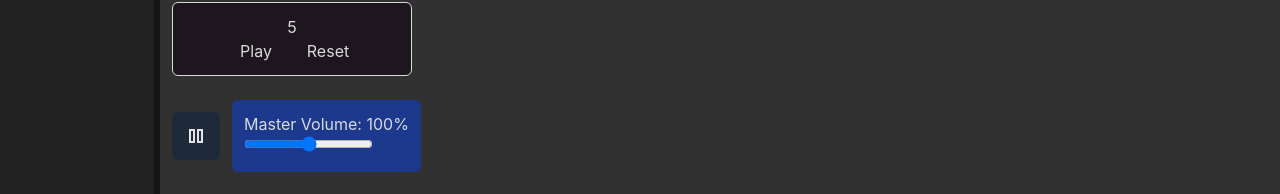
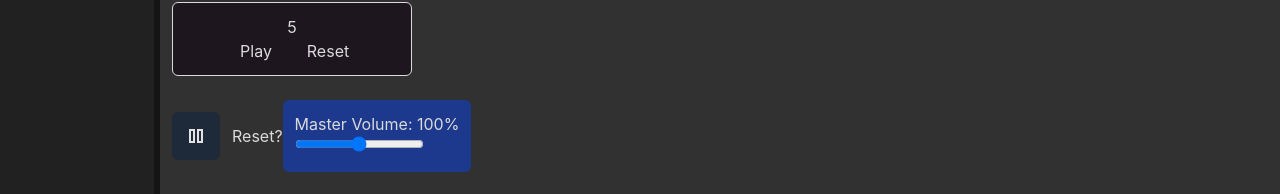
Before and after one commit to DoggCo/elev-dashboard, a React (Vite) app: page / in a window 1280 px wide. Shown: the part 582-776 px from the top of the page. Built offline with nearby package versions, Linux system fonts and the light colour scheme; no server answers.

Commit message:
dumbass way of resetting audio boxes

```diff
--- a/src/soundBoxes.jsx
+++ b/src/soundBoxes.jsx
@@ -6,7 +6,7 @@ import play from "./assets/play.svg"
 import { sounds } from "./soundFiles"
 
 export default function SoundBoxes() {
-  const { setIsPlaying, isPlaying } = useContext(SettingsList)
+  const { setIsPlaying, isPlaying, showAudio, setShowAudio } = useContext(SettingsList)
   const [masterVol, setMasterVol] = useState(1)
 
   return (
@@ -17,6 +17,13 @@ export default function SoundBoxes() {
           // Very stupid way of doing margin.
           className="flex bg-gray-800 rounded-md hover:cursor-pointer w-fit p-3 my-3 mr-3"
         ><img src={isPlaying ? pause : play} /></button>
+        <button
+        // Extremely retarded way of resetting. Hides audio for a split second, triggering some other logic which resets it.
+          onClick={() => {
+            setShowAudio(false);
+            setTimeout(() => setShowAudio(true), 0);
+          }}
+        >Reset?</button>
         <div className="bg-blue-900 flex-col p-3 rounded-md">
           <label>Master Volume: {Math.round(masterVol * 100)}%</label>
           <input className="flex"
```
